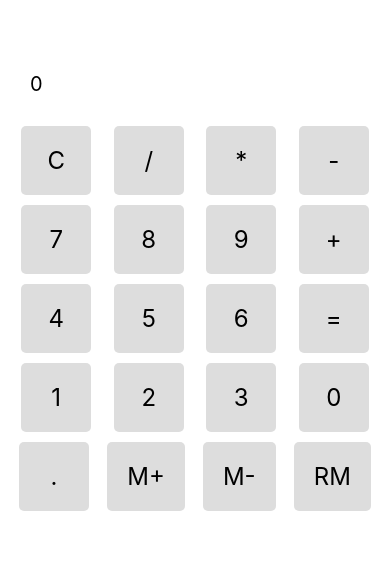
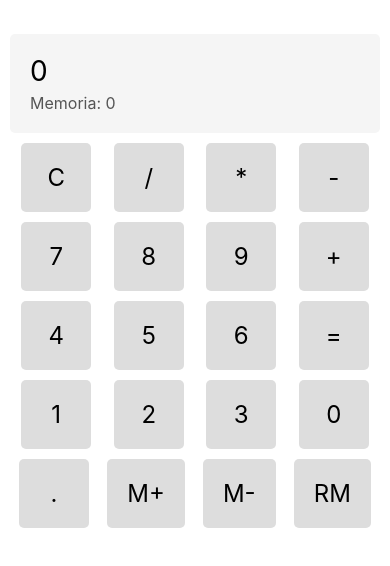
Before and after one commit to battistinidario/calcolatrice2, a React Native app: screen / in a window 390 px wide. Shown: the part 136-702 px from the top of the page. Built offline with nearby package versions, Linux system fonts and the light colour scheme.

Commit message:
Update App.js
Aggiunte funzionalità M+, M- e RM

```diff
--- a/App.js
+++ b/App.js
@@ -2,35 +2,52 @@ import { StatusBar } from 'expo-status-bar';
 import { StyleSheet, Text, View, TouchableOpacity } from 'react-native';
 import React, { useState } from 'react';
 
-export default function App(){
-  const [display, setDisplay]= useState('');
-  const pigiato= (value)=> {
-    if (value === 'C'){
+export default function App() {
+  const [display, setDisplay] = useState('');
+  const [memoria, setMemoria] = useState(0);
+
+  const pigiato = (value) => {
+    if (value === 'C') {
       setDisplay('');
-    }else if(value=== '='){
-      try{
-        const risultao= eval(display);
-        setDisplay(risultao.toString())
-      }catch(error){
+    } else if (value === '=') {
+      try {
+        const risultato = eval(display);
+        setDisplay(risultato.toString());
+      } catch (error) {
         setDisplay('Erorr');
       }
-    }else{
-      setDisplay(display+value);
+    } else if (value === 'M+') {
+      try {
+        const valore = eval(display);
+        setMemoria(memoria + valore);
+      } catch {
+        setDisplay('Erorr');
+      }
+    } else if (value === 'M-') {
+      try {
+        const valore = eval(display);
+        setMemoria(memoria - valore);
+      } catch {
+        setDisplay('Erorr');
+      }
+    } else if (value === 'RM') {
+      setDisplay(memoria.toString());
+    } else {
+      setDisplay(display + value);
     }
-  }
+  };
 
-
-  //preso da internet
   const bottoni = (value) => (
     <TouchableOpacity style={styles.button} onPress={() => pigiato(value)}>
       <Text style={styles.buttonText}>{value}</Text>
     </TouchableOpacity>
   );
 
-  return(
+  return (
     <View style={styles.container}>
       <View style={styles.displayContainer}>
         <Text style={styles.displayText}>{display || '0'}</Text>
+        <Text style={styles.memoryText}>Memoria: {memoria}</Text>
       </View>
 
       <View style={styles.row}>
@@ -66,7 +83,6 @@ export default function App(){
       <StatusBar style="auto" />
     </View>
   );
-
 }
 
 const styles = StyleSheet.create({
@@ -77,16 +93,21 @@ const styles = StyleSheet.create({
     paddingHorizontal: 10,
   },
   displayContainer: {
-    backgroundColor: "#f5f5f",
+    backgroundColor: '#f5f5f5',
     padding: 20,
     marginBottom: 10,
     borderRadius: 5,
   },
-  displayText:{
-    fontSize: 20,
-    color: "#000",
+  displayText: {
+    fontSize: 28,
+    color: '#000',
   },
-  row:{
+  memoryText: {
+    fontSize: 16,
+    color: '#555',
+    marginTop: 5,
+  },
+  row: {
     flexDirection: 'row',
     justifyContent: 'space-around',
     marginBottom: 10,
```
